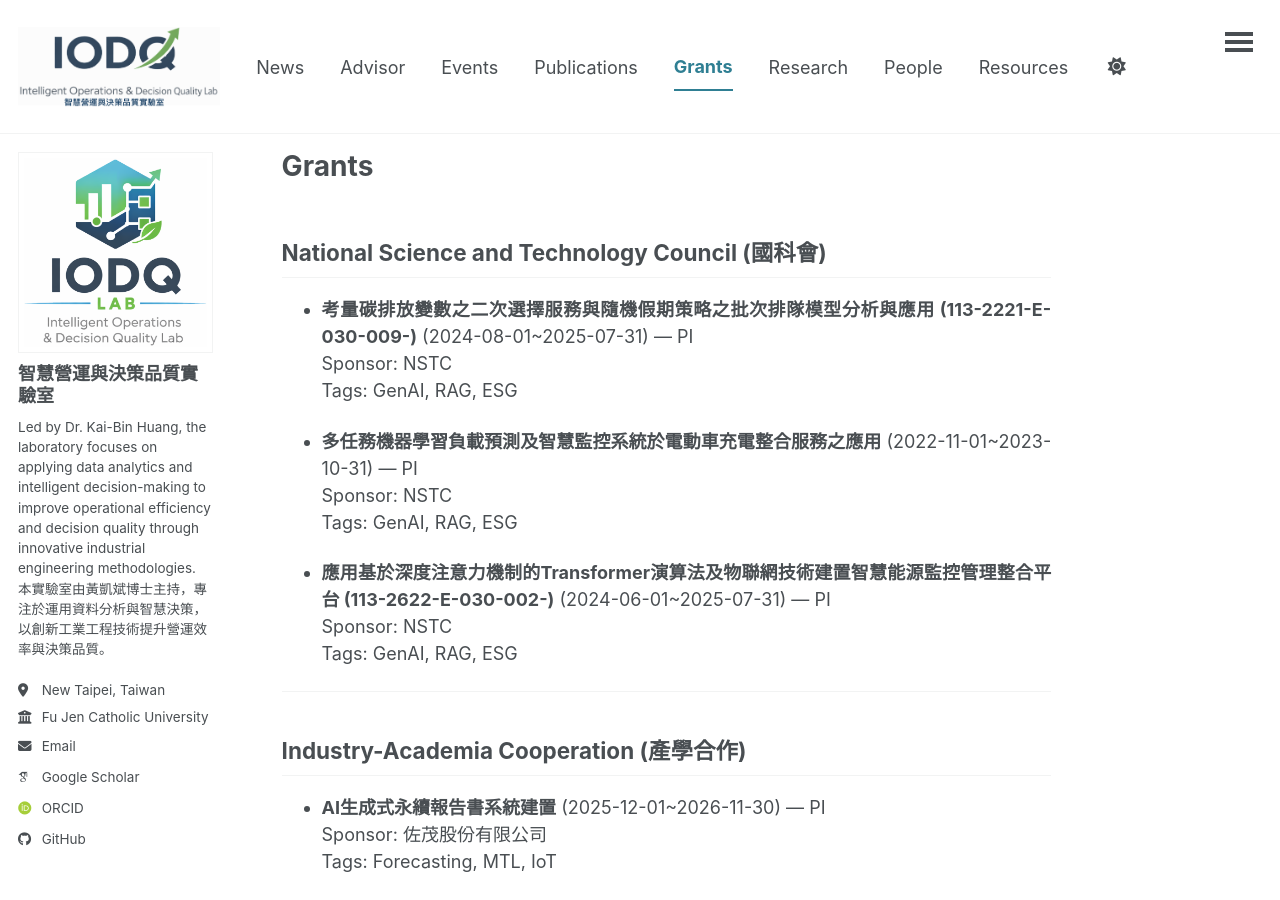
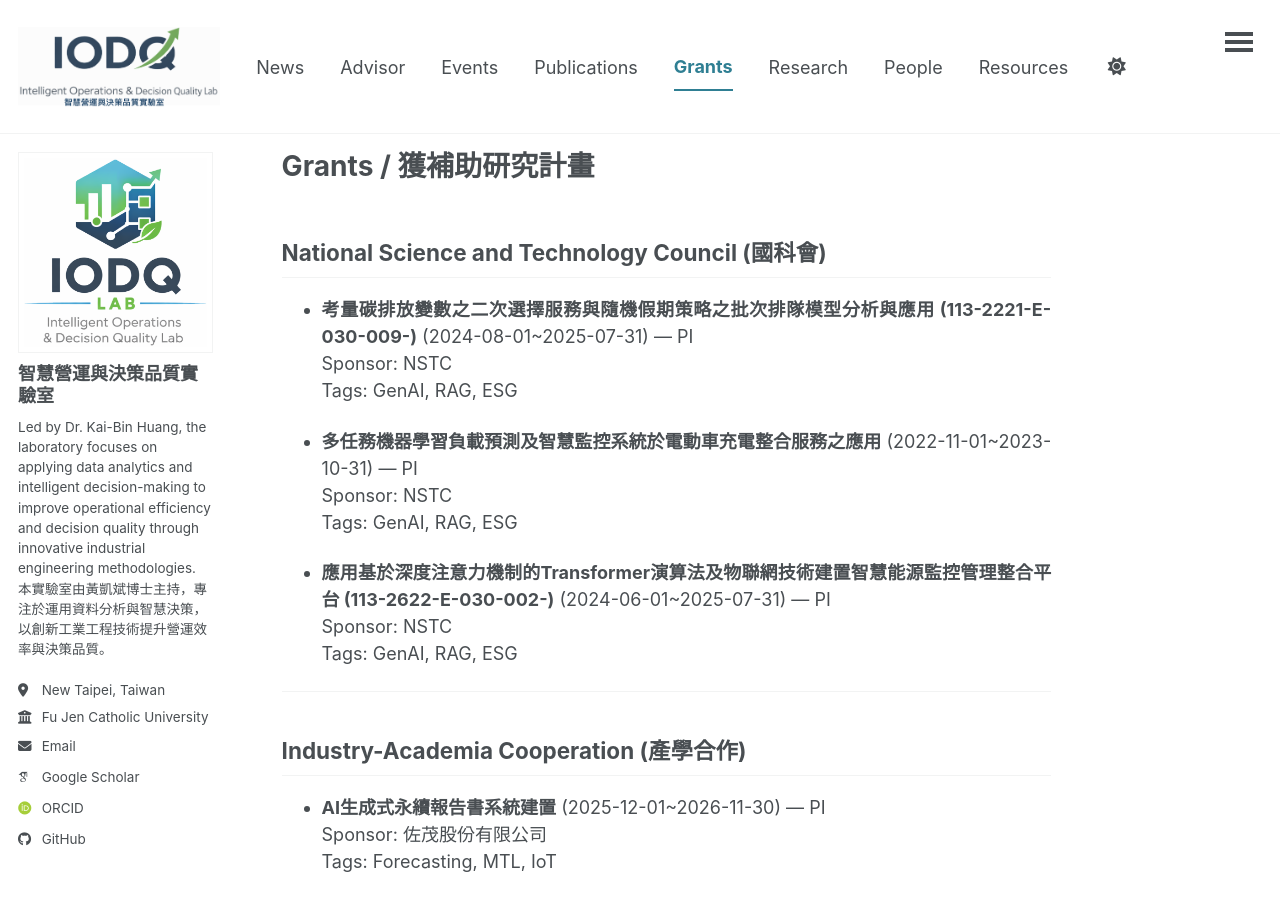
Before and after one commit to kbhuang188/kbhuang188.github.io, a Jekyll site: the page built from _pages/grants.md, in a window 1280 px wide and 900 px high. Built offline with Jekyll 4.4.1, drawn with Linux system fonts in a browser that asks for light colours; some web fonts are replaced; a script bundle is joined from its source files by our own code; library files that are not in the unit come from our copies.

Commit message:
Update grants.md

```diff
--- a/_pages/grants.md
+++ b/_pages/grants.md
@@ -1,6 +1,6 @@
 ---
 layout: single
-title: "Grants"
+title: "Grants / 獲補助研究計畫"
 permalink: /grants/
 ---
 
```
